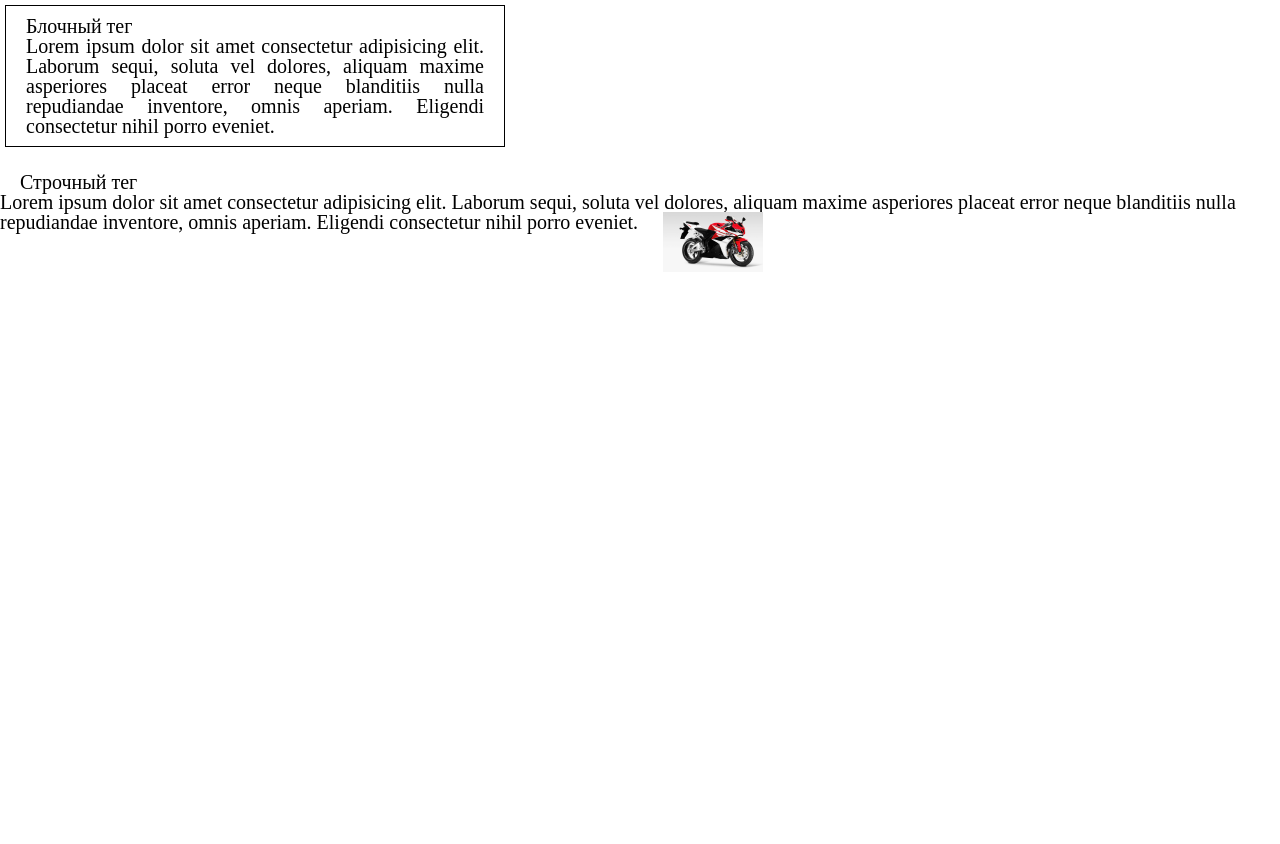
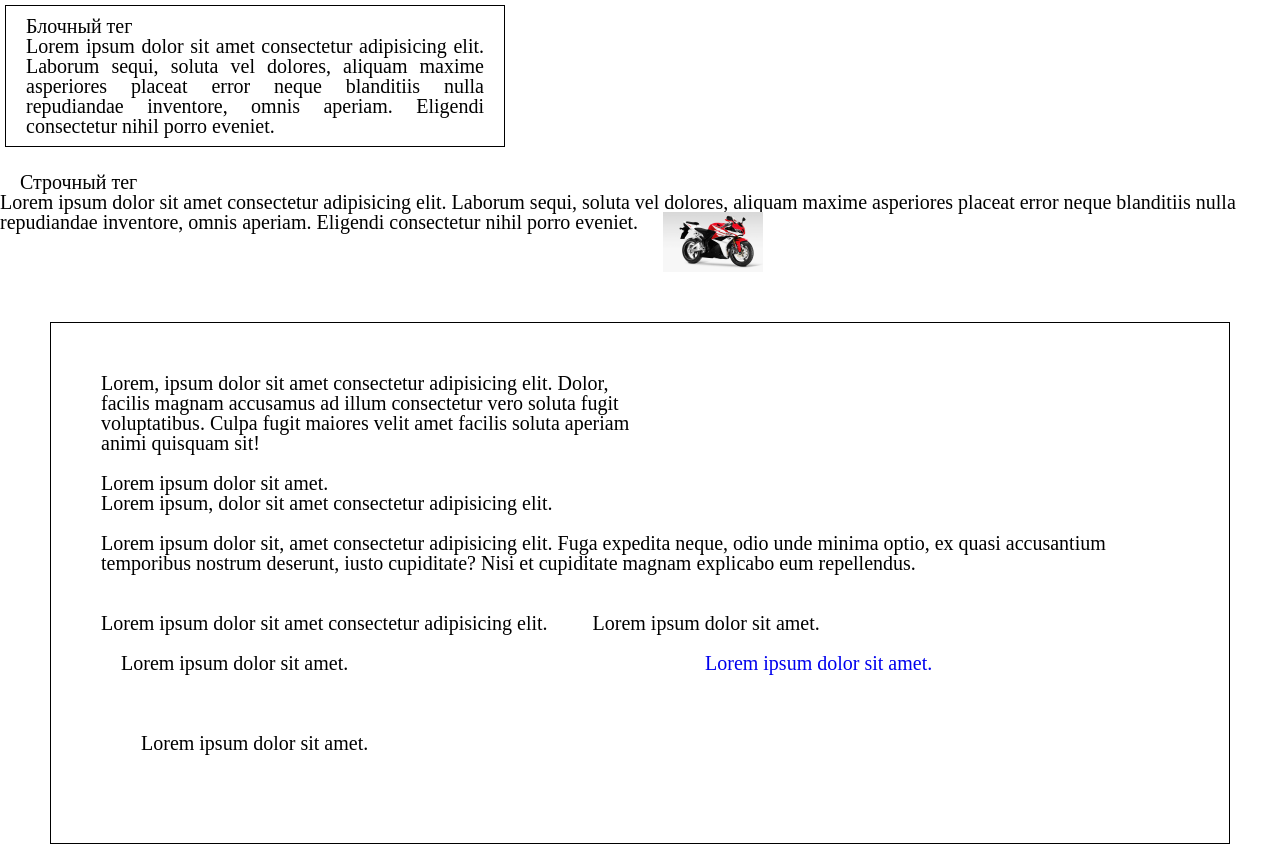
Before and after one commit to Aykivan/WebFreelancer, a plain HTML site: page CSS3/index.html in a window 1280 px wide. Before the commit the page ends 805 px from the top, so only its background shows below. Drawn offline with Linux system fonts and the light colour scheme.

Commit message:
finished css part3

```diff
--- a/CSS3/css/main.css
+++ b/CSS3/css/main.css
@@ -95,6 +95,57 @@ input {
 	padding: 20px;
 }
 
-.ex-img{
+.ex-img {
 	width: 100px;
 }
+
+/* ---------------------------------------------------------------HOME-WORK-------- */
+.home__work {
+	margin: 50px;
+	padding: 50px;
+	border: 1px solid #000;
+}
+
+.first__block {
+	width: 50%;
+}
+
+.span1 {
+	margin-top: 20px;
+	display: block;
+}
+
+.a1 {
+	display: block;
+	color: #000;
+}
+
+.second__block {
+	margin-top: 20px;
+}
+
+.small__block {
+	margin-top: 40px;
+	display: inline-block;
+}
+
+.block__p1 {
+	margin-left: 40px;
+	display: inline-block;
+}
+
+.span2 {
+	margin: 20px;
+	width: 50%;
+	display: inline-block;
+}
+
+.a2 {
+	margin: 20px;
+	display: inline-block;
+}
+
+.span3 {
+	margin: 40px;
+	display: block;
+}
--- a/CSS3/index.html
+++ b/CSS3/index.html
@@ -10,20 +10,52 @@
 </head>
 
 <body>
+	<div class="class__work">
 		<div class="ex-block">
 			Блочный тег<br>
 			Lorem ipsum dolor sit amet consectetur adipisicing elit. Laborum sequi, soluta vel dolores, aliquam maxime
-		asperiores placeat error neque blanditiis nulla repudiandae inventore, omnis aperiam. Eligendi consectetur nihil
+			asperiores placeat error neque blanditiis nulla repudiandae inventore, omnis aperiam. Eligendi consectetur
+			nihil
 			porro eveniet.
 		</div>
 		<br>
 		<span class="ex-string">
 			Строчный тег<br>
 			Lorem ipsum dolor sit amet consectetur adipisicing elit. Laborum sequi, soluta vel dolores, aliquam maxime
-		asperiores placeat error neque blanditiis nulla repudiandae inventore, omnis aperiam. Eligendi consectetur nihil
+			asperiores placeat error neque blanditiis nulla repudiandae inventore, omnis aperiam. Eligendi consectetur
+			nihil
 			porro eveniet.
 		</span>
 		<img src="/img/honda-cbr600-red.jpg" alt="" class="ex-img">
+	</div>
+
+	<div class="home__work">
+		<div class="first__block">
+			Lorem, ipsum dolor sit amet consectetur adipisicing elit. Dolor, facilis magnam accusamus ad illum
+			consectetur vero soluta fugit voluptatibus. Culpa fugit maiores velit amet facilis soluta aperiam animi
+			quisquam sit!
+		</div>
+		<span class="span1">Lorem ipsum dolor sit amet.</span>
+		<a href="#" class="a1">Lorem ipsum, dolor sit amet consectetur adipisicing elit.</a>
+		<div class="second__block">
+			Lorem ipsum dolor sit, amet consectetur adipisicing elit. Fuga expedita neque, odio unde minima optio, ex
+			quasi accusantium temporibus nostrum deserunt, iusto cupiditate? Nisi et cupiditate magnam explicabo eum
+			repellendus.
+		</div>
+		<div class="small__block">
+			Lorem ipsum dolor sit amet consectetur adipisicing elit.
+		</div>
+		<p class="block__p1">
+			Lorem ipsum dolor sit amet.
+		</p>
+		<span class="span2">
+			Lorem ipsum dolor sit amet.
+		</span>
+		<a href="#" class="a2">Lorem ipsum dolor sit amet.</a>
+		<span class="span3">
+			Lorem ipsum dolor sit amet.
+		</span>
+	</div>
 </body>
 
 </html>
```
Also changed, not shown: MyPractice/Formlvl3-1/index.html (+5 -2 lines), MyPractice/Formlvl3-1/main.css (+67 -1 lines). Lines whose indentation alone changed are shown as unchanged.
